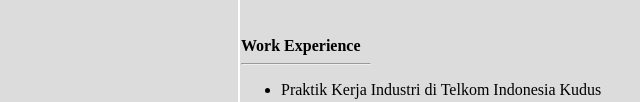
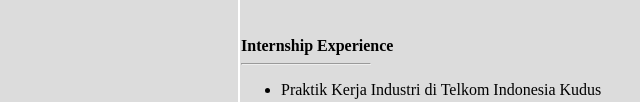
Before and after one commit to diahml/diahml.github.io, a plain HTML site: page index.html in a window 1280 px wide. Shown: the part 706-808 px from the top of the page, 311-951 px from the left. Drawn offline with Linux system fonts and the light colour scheme.

Commit message:
Update index.html

```diff
--- a/index.html
+++ b/index.html
@@ -60,7 +60,7 @@
  						<li>Oracle VM VirtualBox</li>
  					</ul><br><br><br><br><br><br><br>
 
- 					<b>Work Experience</b><hr  width="128" align="left">
+ 					<b>Internship Experience</b><hr  width="128" align="left">
  					<ul>
  						<li>Praktik Kerja Industri di Telkom Indonesia Kudus</li>
  					</ul>
```
